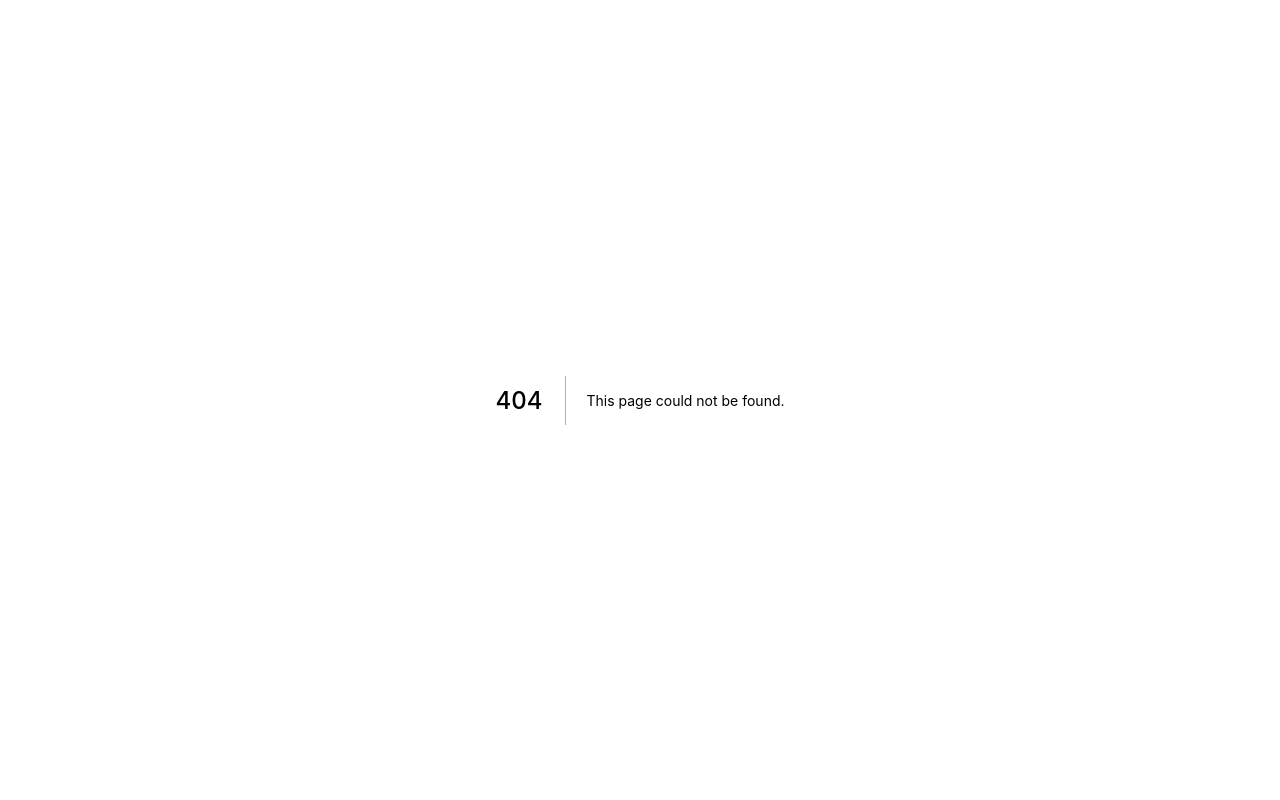
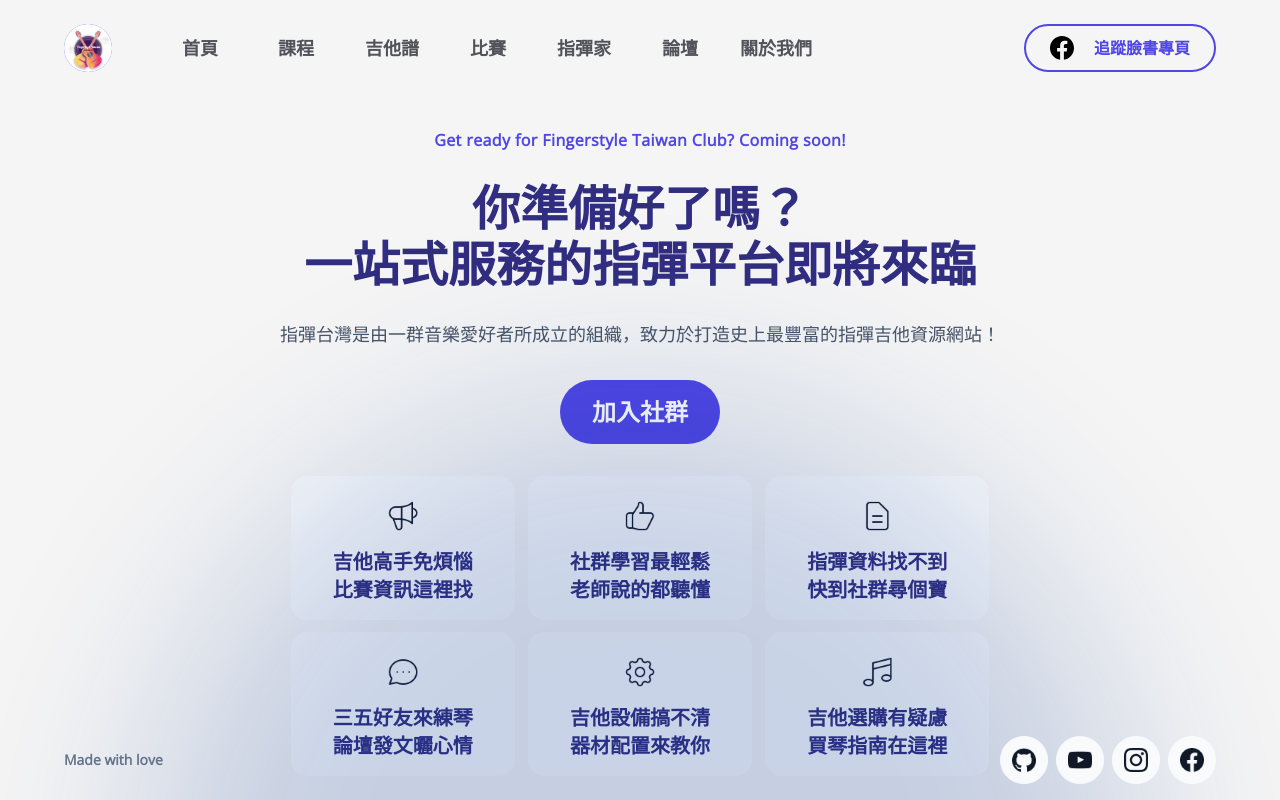
Before and after one commit to Fingerstyle-Taiwan/nextjs-frontend, a Next.js app: page /contest in a window 1280 px wide. Before the commit this address had no page. Built offline with nearby package versions, Linux system fonts and the light colour scheme.

Commit message:
feat(contest): add contest page entrypoint

```diff
--- /dev/null
+++ b/pages/contest.tsx
@@ -0,0 +1,13 @@
+import type { NextPage } from 'next'
+import Template from 'components/shared/Template'
+import Home from 'components/Home'
+
+const ContestPage: NextPage = () => {
+  return (
+    <Template>
+      <Home />
+    </Template>
+  )
+}
+
+export default ContestPage
```
